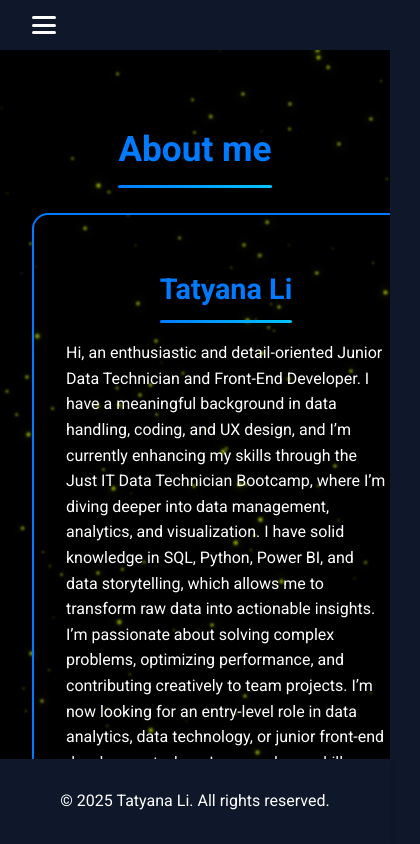
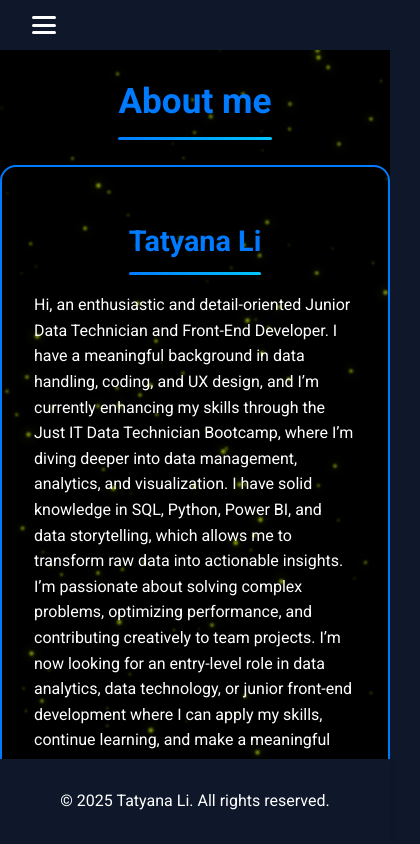
Before and after one commit to tanushikxd/data_presentation, a Vue app: page /about in a window 390 px wide. Shown: the top 844 px of the page, 420 px wide, since content can reach past the window. Built offline with nearby package versions, Linux system fonts and the light colour scheme.

Commit message:
removed padding from about section, so now on mobile version it aligns well with header and fir into container

```diff
--- a/src/assets/css/about.scss
+++ b/src/assets/css/about.scss
@@ -128,15 +128,13 @@
   object-fit: cover;
 }
 
-@media (max-width: 768px), (max-width: 480px) {
+@media (max-width: 768px), (max-width: 480px), (max-width: 440px) {
+  .about{
+    padding: 0;
+  }
   .about_container {
     flex-direction: column;
-    display: flex;
-    align-items: center;
-    justify-content: center;
-    gap: 3rem;
-    width: 100%;
-    flex-wrap: wrap;
+    margin: auto 0;
   }
 
   .about_title {
```
